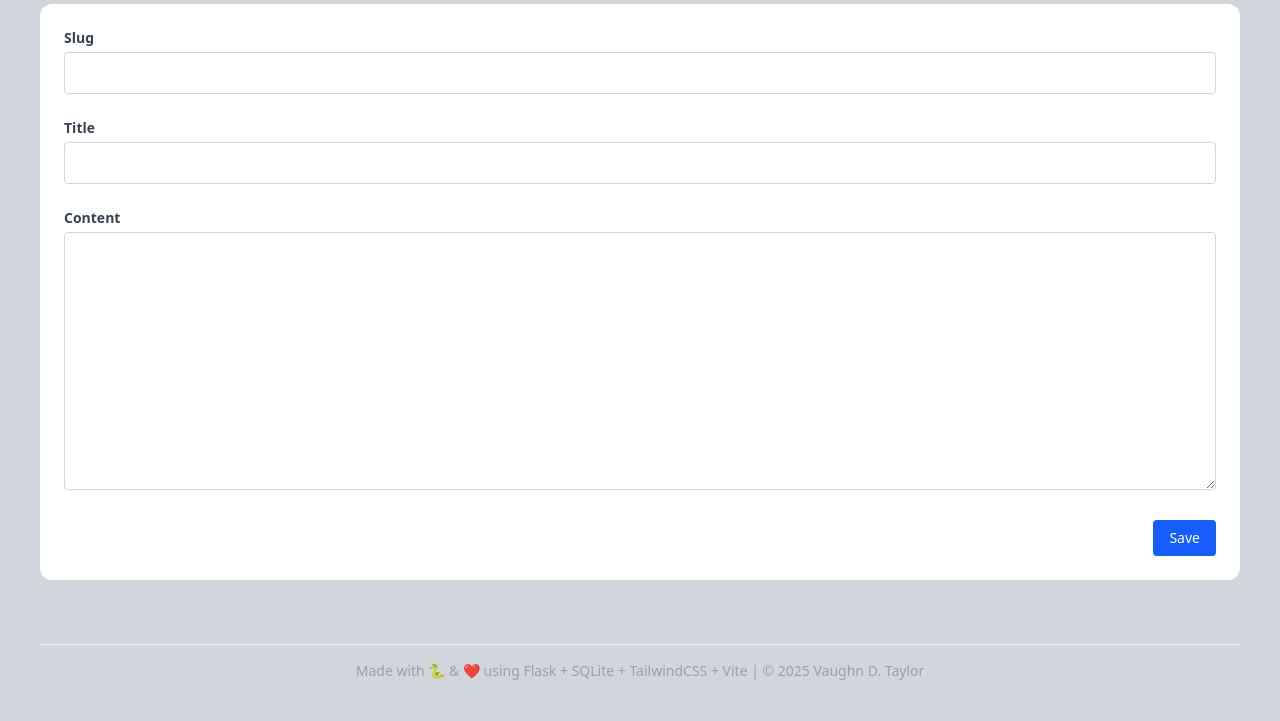
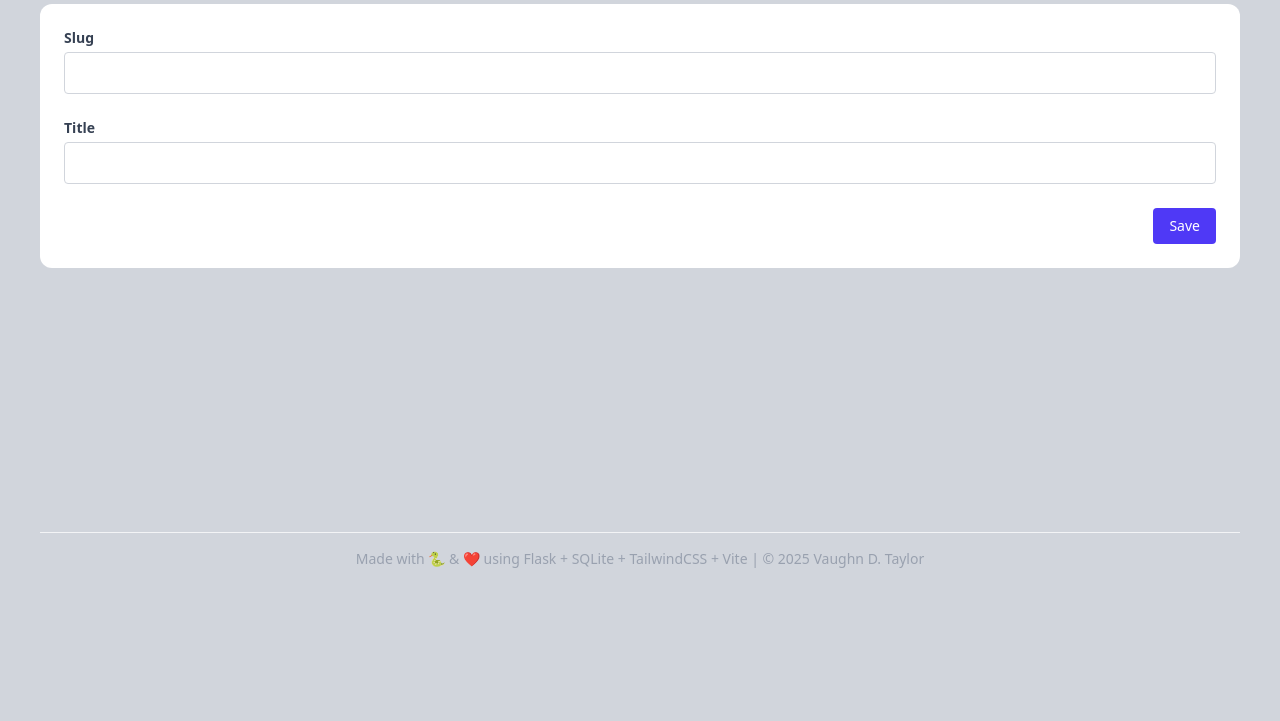
Before and after one commit to vaughn-taylor/python-playground, a Flask app: page /admin/pages/new in a window 1280 px wide. Shown: the part 197-918 px from the top of the page. After the commit the page ends 765 px from the top, so only its background shows below. Run offline with Flask 3, Linux system fonts and the light colour scheme; style sheets or scripts are compiled from the project's sources.

Commit message:
added toast-ui editor to pages

```diff
--- a/package.json
+++ b/package.json
@@ -9,6 +9,7 @@
   },
   "dependencies": {
     "@tailwindcss/vite": "^4.0.17",
+    "@toast-ui/editor": "^3.2.2",
     "chart.js": "^4.4.8",
     "tailwindcss": "^4.0.17"
   },
--- a/src/backend/templates/admin/pages/form.html
+++ b/src/backend/templates/admin/pages/form.html
@@ -13,13 +13,14 @@
             class="w-full px-3 py-2 rounded border border-gray-300 dark:border-gray-600 bg-white dark:bg-gray-800 text-gray-900 dark:text-gray-100">
     </div>
     <div>
-        <label class="block text-sm text-gray-700 dark:text-gray-200 font-semibold mb-1">Content</label>
-        <textarea name="content" rows="10" required
-            class="w-full px-3 py-2 rounded border border-gray-300 dark:border-gray-600 bg-white dark:bg-gray-800 text-gray-900 dark:text-gray-100">{{ page.content if page else '' }}</textarea>
+        <!-- Hidden input to store final content -->
+        <input type="hidden" name="content" value="{{ page.content if page else '' }}">
+        <!-- Toast UI attaches here -->
+        <div id="editor" class="bg-gray-200 rounded-xl"></div>
     </div>
     <div class="flex flex-end justify-end w-full">
         <button type="submit"
-            class="inline-flex justify-center items center px-4 py-2 bg-blue-600 hover:bg-blue-700 text-white text-sm rounded">
+            class="inline-flex justify-center items center px-4 py-2 bg-indigo-600 hover:bg-indigo-700 text-white text-sm rounded">
             Save</button>
     </div>
 </form>
--- a/src/backend/templates/layout/base.html
+++ b/src/backend/templates/layout/base.html
@@ -4,7 +4,7 @@
 <head>
     <meta charset="UTF-8" />
     <meta name="viewport" content="width=device-width, initial-scale=1.0" />
-    <title>{% block title %}Log Dashboard{% endblock %}</title>
+    <title>{% block title %}Python Playground{% endblock %}</title>
 
     <!-- 🌒 Dark mode init script (before Tailwind loads) -->
     <script>
```
Also changed, not shown: src/frontend/main.js (+27 -0 lines), data/app.db, package-lock.json.
